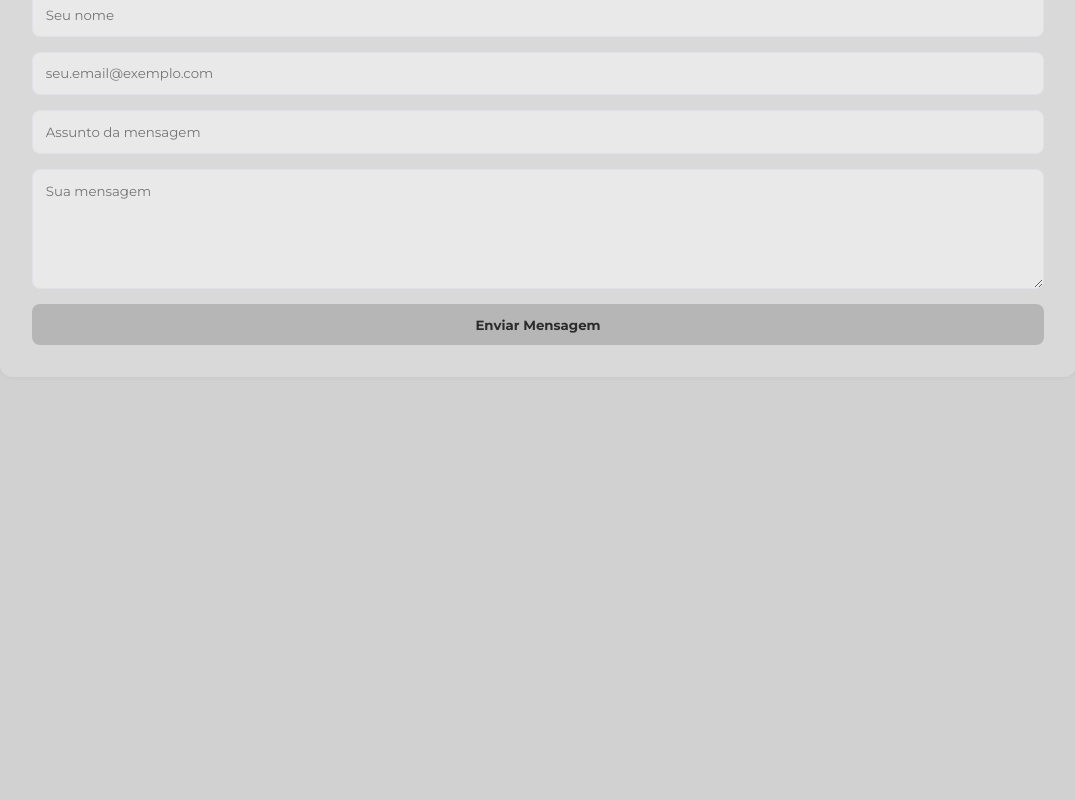
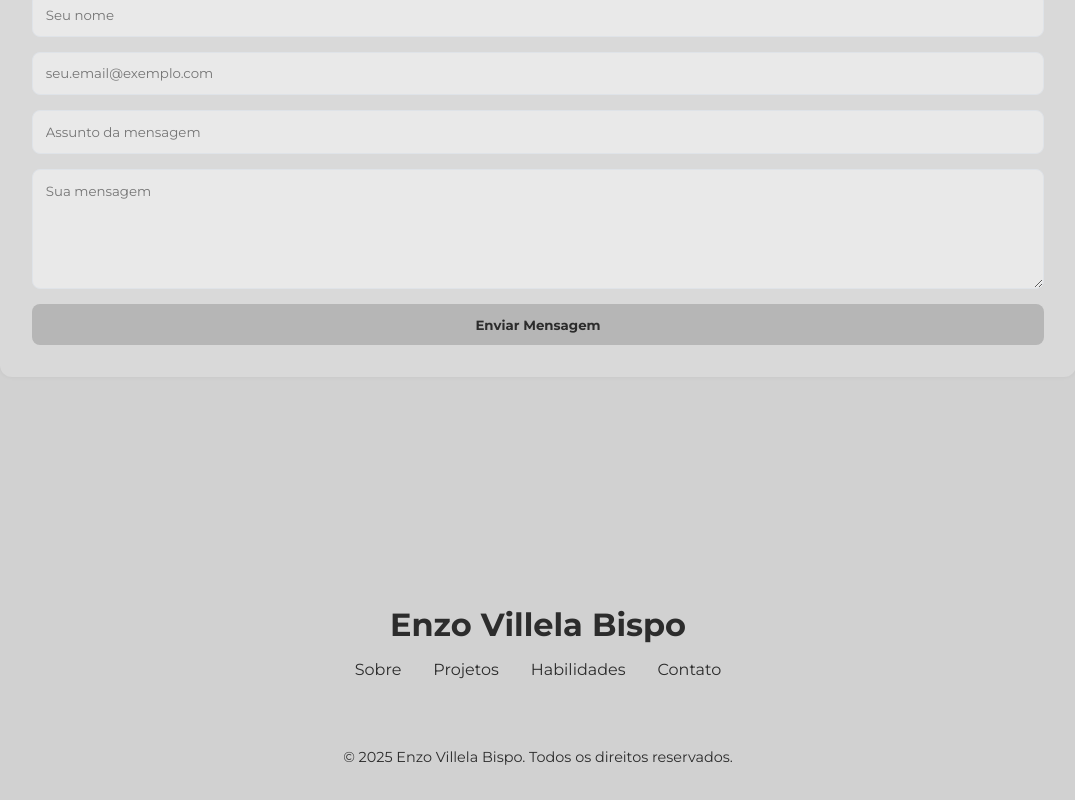
Before and after one commit to Enzirneo/Portifolio, a React (Vite) app: page / in a window 1280 px wide. Shown: the part 3223-4023 px from the top of the page, without its empty margins (102-1177 px from the left). Before the commit the page ends 3732 px from the top, so only its background shows below. Built offline with nearby package versions, Linux system fonts and the light colour scheme.

Commit message:
Adição do componente footer

```diff
--- a/src/App.jsx
+++ b/src/App.jsx
@@ -6,6 +6,7 @@ import Hero from './components/Hero/index.jsx';
 import Skills from './components/Skills/index.jsx';
 import Projects from './components/Projects/index.jsx';
 import Contact from './components/Contact/index.jsx';
+import Footer from './components/Footer/index.jsx';
 
 function App() {
   return (
@@ -15,6 +16,7 @@ function App() {
       <Skills/>
       <Projects/>
       <Contact/>
+      <Footer/>
     </>
   );
 }
--- /dev/null
+++ b/src/components/Footer/Footer.css
@@ -0,0 +1,69 @@
+.footer {
+  background-color: #d1d1d1;
+  color: #2c2c2c;
+  text-align: center;
+  padding: 3rem 1rem;
+  margin-top: 5rem;
+}
+
+.footer-name {
+  font-size: 2rem;
+  margin-bottom: 1rem;
+  font-weight: bold;
+}
+
+.footer-menu {
+  display: flex;
+  justify-content: center;
+  gap: 2rem;
+  margin-bottom: 1.5rem;
+  flex-wrap: wrap;
+}
+
+.footer-menu a {
+  color: #2c2c2c;
+  text-decoration: none;
+  font-size: 1rem;
+  transition: color 0.3s ease;
+}
+
+.footer-menu a:hover {
+  color: #747474;
+}
+
+.footer-social {
+  margin-bottom: 1rem;
+}
+
+.footer-social a {
+  color: #2c2c2c;
+  margin: 0 0.75rem;
+  font-size: 1.5rem;
+  transition: color 0.3s ease;
+}
+
+.footer-social a:hover {
+  color: #747474;
+}
+
+.footer-copy {
+  font-size: 0.9rem;
+  color: #2c2c2c;
+}
+
+/* Estilos para modo escuro (opcional) */
+body.dark-mode .footer {
+  background-color: #121212;
+  color: #f0f0f0;
+}
+
+body.dark-mode .footer-menu a,
+body.dark-mode .footer-social a,
+body.dark-mode .footer-copy {
+  color: #f0f0f0;
+}
+
+body.dark-mode .footer-menu a:hover,
+body.dark-mode .footer-social a:hover {
+  color: #bbbbbb;
+}
--- /dev/null
+++ b/src/components/Footer/index.jsx
@@ -0,0 +1,46 @@
+import React from "react";
+import { useLanguage } from "../../context/LanguageContext";
+import "./Footer.css";
+
+export default function Footer() {
+  const { menuLabels } = useLanguage();
+
+  if (!menuLabels || Object.keys(menuLabels).length === 0) return null;
+
+  return (
+    <footer className="footer">
+      <h2 className="footer-name">{menuLabels["footer-nome"]}</h2>
+
+      <nav className="footer-menu" aria-label="Footer navigation">
+        <a href="#sobre">{menuLabels["footer-menu-sobre"]}</a>
+        <a href="#projetos">{menuLabels["footer-menu-projetos"]}</a>
+        <a href="#habilidades">{menuLabels["footer-menu-habilidades"]}</a>
+        <a href="#contato">{menuLabels["footer-menu-contato"]}</a>
+      </nav>
+
+      <div className="footer-social">
+        <a
+          href="mailto:bispo.22.ev@gmail.com"
+          target="_blank"
+          rel="noopener noreferrer"
+          aria-label="Email"
+        >
+          <i className="fas fa-envelope"></i>
+        </a>
+        <a
+          href="https://www.linkedin.com/in/enzo-bispo-68738a24b/"
+          target="_blank"
+          rel="noopener noreferrer"
+          aria-label="LinkedIn"
+        >
+          <i className="fab fa-linkedin"></i>
+        </a>
+      </div>
+
+      <p
+        className="footer-copy"
+        dangerouslySetInnerHTML={{ __html: menuLabels["footer-direitos"] }}
+      />
+    </footer>
+  );
+}
```
